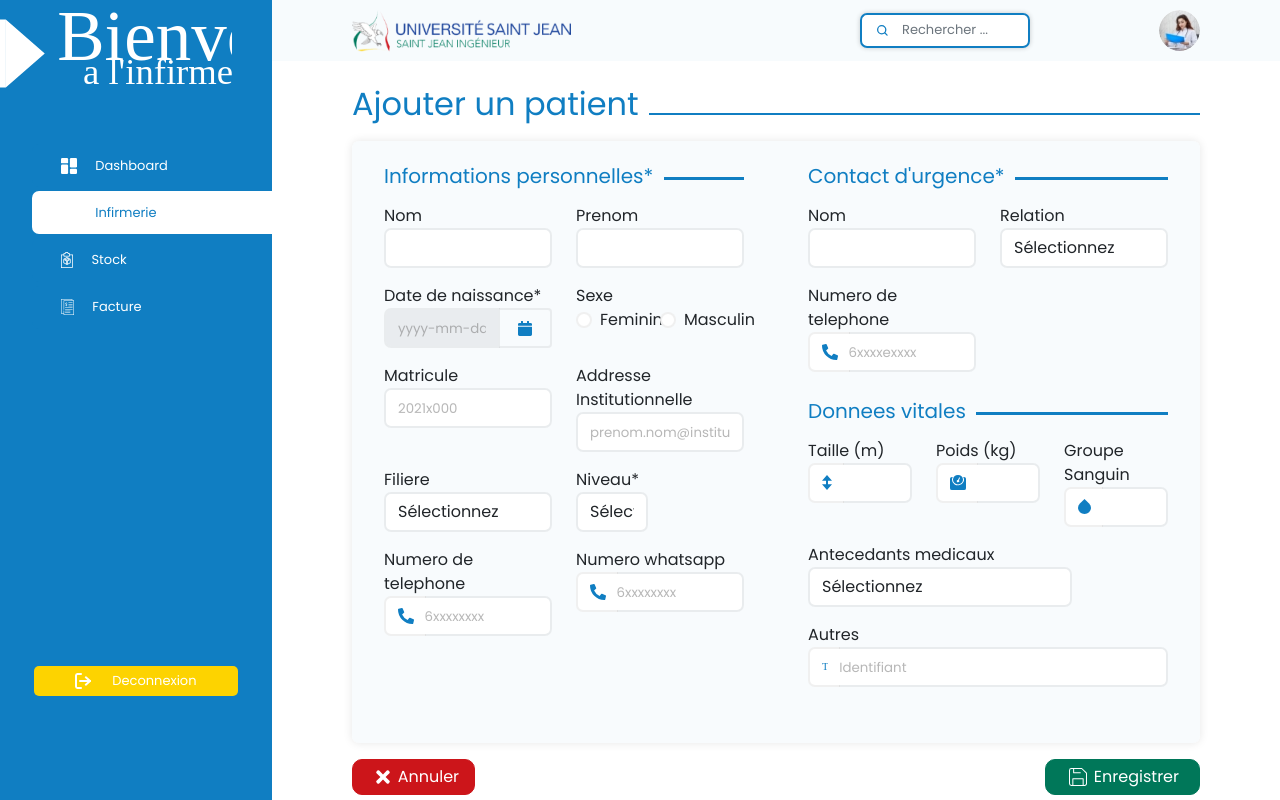
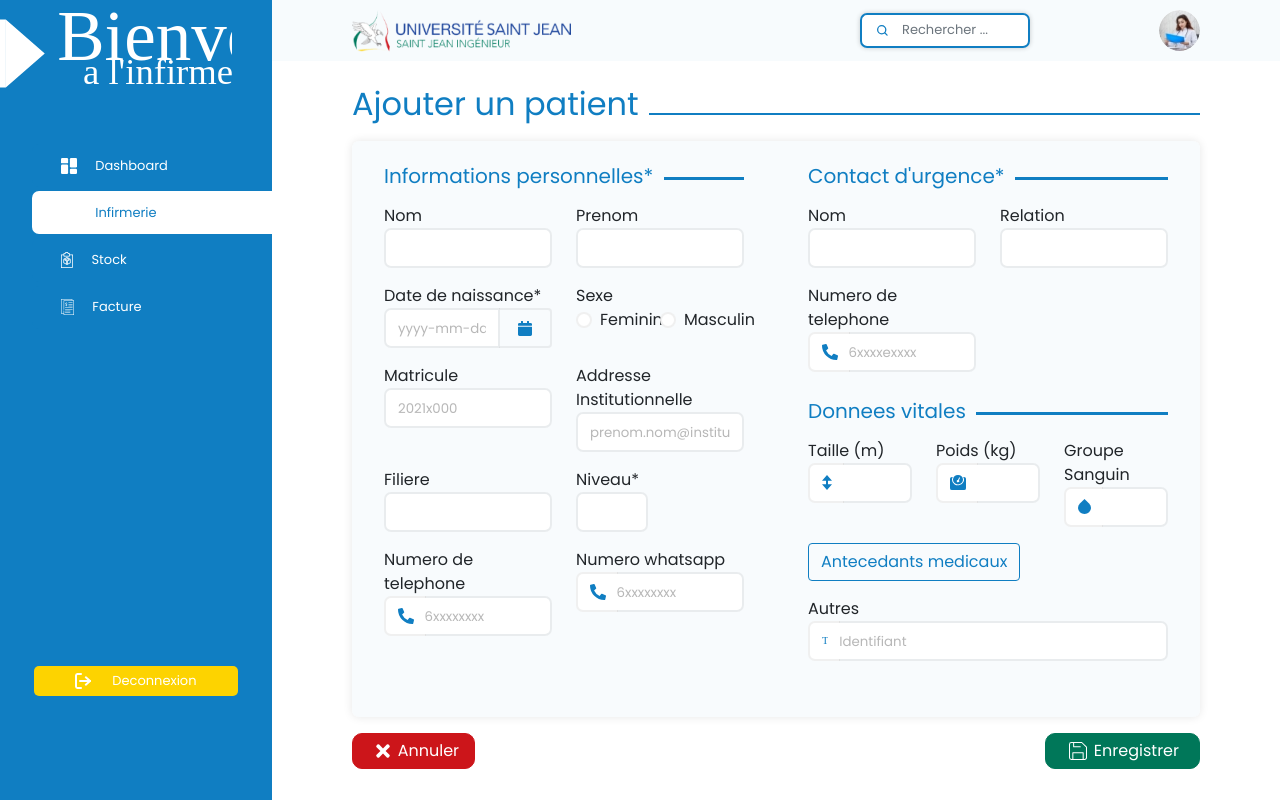
Before and after one commit to jerry694/infirmerie-front, an Angular app: page /patient/creer in a window 1280 px wide. Built offline with nearby package versions, Linux system fonts and the light colour scheme.

Commit message:
enregistrer un etudiant

```diff
--- a/src/app/Patients/creer-patient/creer-patient.component.html
+++ b/src/app/Patients/creer-patient/creer-patient.component.html
@@ -13,7 +13,7 @@
         <hr class="flex-grow-1 text-primary">
     </div>
     <div>
-        <form action="">
+        <form action="" (ngSubmit)="etudiantform()">
             <div class="form-container">
                 <div class="gauche">
                     <div class="d-flex align-items-end mb-2">
@@ -23,19 +23,19 @@
                     <div class="row mb-3">
                         <div class="form-group col-md-6">
                             <label>Nom</label>
-                            <input type="text" class="form-control ">
+                            <input type="text"[(ngModel)]="etudiant.nom" class="form-control "id="nom" name="nom">
                         </div>
                         <div class="form-group col-md-6 ">
                             <label>Prenom</label>
-                            <input type="text" class="form-control">
+                            <input type="text"[(ngModel)]="etudiant.prenom" class="form-control" id="prenom" name="prenom">
                         </div>
                     </div>
                     <div class="row mb-3">
                         <div class="form-group col-md-6">
                             <label>Date de naissance*</label>
                             <div class="input-group">
-                                <input disabled class="form-control" placeholder="yyyy-mm-dd" name="dateNaissance"
-                                    ngbDatepicker #d="ngbDatepicker" />
+                                <input class="form-control" placeholder="yyyy-mm-dd" name="dateNaissance"
+                                    ngbDatepicker #d="ngbDatepicker"[(ngModel)]="etudiant.dateDeNaissance" id="dateDeNaissance" name="dateDeNaissance">
                                 <button class="btn btn-calendar" (click)="d.toggle()" type="button">
                                     <img src="../../../assets/img/calendrier.svg" alt="">
                                 </button>
@@ -46,11 +46,11 @@
                             <label>Sexe</label>
                             <div class="row m-0">
                                 <div class="form-check col-6">
-                                    <input class="form-check-input" type="radio" name="radio" value="Feminin">
+                                    <input class="form-check-input" type="radio" [(ngModel)]="etudiant.sexe" value="Feminin"id="sexe" name="sexe">
                                     <label class="form-check-label">Feminin</label>
                                 </div>
                                 <div class="form-check  col-6">
-                                    <input class="form-check-input" type="radio" name="radio" value="Masculin">
+                                    <input class="form-check-input" type="radio" [(ngModel)]="etudiant.sexe" value="Masculin"id="sexe" name="sexe">
                                     <label class="form-check-label">Masculin</label>
                                 </div>
                             </div>
@@ -59,18 +59,18 @@
                     <div class="row mb-3">
                         <div class="form-group col-md-6">
                             <label>Matricule</label>
-                            <input type="text" class="form-control " placeholder="2021x000">
+                            <input type="text" class="form-control " placeholder="2021x000"[(ngModel)]="etudiant.matricule" id="matricule" name="matricule">
                         </div>
                         <div class="form-group col-md-6">
                             <label>Addresse
                                 Institutionnelle</label>
-                            <input type="text" class="form-control " placeholder="prenom.nom@institutsaintjean.org">
+                            <input type="text" class="form-control " placeholder="prenom.nom@institutsaintjean.org" [(ngModel)]="etudiant.email" id="email" name="email">
                         </div>
                     </div>
                     <div class="row mb-3">
                         <div class="form-group col-md-6">
                             <label>Filiere</label>
-                            <select class="form-control ">
+                            <select class="form-control "[(ngModel)]="etudiant.filiere" name="filiere">
                                 <option disabled selected>Sélectionnez</option>
                                 <option value="Ingenieur Generaliste">Ingenieur Generaliste</option>
                                 <option value="ISI">ISI</option>
@@ -83,7 +83,7 @@
                         </div>
                         <div class="form-group col-md-3">
                             <label>Niveau*</label>
-                            <select class="form-control ">
+                            <select class="form-control "[(ngModel)]="etudiant.niveau" name="niveau">
                                 <option disabled selected>Sélectionnez une option...</option>
                                 <option value="1">1</option>
                                 <option value="2">2</option>
@@ -101,7 +101,7 @@
                                     <span class="input-group-text igt"><img src="../../../assets/img/phone.svg"
                                             alt=""></span>
                                 </div>
-                                <input type="text" class="form-control fc" placeholder="6xxxxxxxx" name="name">
+                                <input type="text" class="form-control fc" placeholder="6xxxxxxxx" [(ngModel)]="etudiant.numeroDeTelephone"id="numeroDeTelephone" name="numeroDeTelephone">
                             </div>
                         </div>
                         <div class="form-group col-6">
@@ -111,7 +111,7 @@
                                     <span class="input-group-text igt"><img src="../../../assets/img/phone.svg"
                                             alt=""></span>
                                 </div>
-                                <input type="text" class="form-control fc" placeholder="6xxxxxxxx" name="name">
+                                <input type="text" class="form-control fc" placeholder="6xxxxxxxx" [(ngModel)]="etudiant.numeroWhatsapp" id="numeroWhatsapp" name="numeroWhatsapp">
                             </div>
                         </div>
                     </div>
@@ -124,15 +124,15 @@
                     <div class="row mb-3">
                         <div class="form-group col-md-6">
                             <label>Nom</label>
-                            <input type="text" class="form-control ">
+                            <input type="text" class="form-control " [(ngModel)]="etudiant.nomContactUrgence" id="nomContactUrgence" name="nomContactUrgence">
                         </div>
                         <div class="form-group col-md-6">
                             <label>Relation</label>
-                            <select class="form-control placeH">
+                            <select class="form-control placeH"[(ngModel)]="etudiant.relationContactUrgence" name="relationContactUrgence">
                                 <option disabled selected>Sélectionnez</option>
-                                <option value="">xxxxxxx</option>
-                                <option value="">xxxxxxx</option>
-                                <option value="">xxxxxxx</option>
+                                <option [ngValue]="">xxxxxxx</option>
+                                <option [ngValue]="">xxxxxxx</option>
+                                <option [ngValue]="'go'">xxxxxxx</option>
                             </select>
                         </div>
                     </div>
@@ -144,7 +144,7 @@
                                     <span class="input-group-text igt"><img src="../../../assets/img/phone.svg"
                                             alt=""></span>
                                 </div>
-                                <input type="text" class="form-control fc" placeholder="6xxxxexxxx" name="name">
+                                <input type="text" class="form-control fc" placeholder="6xxxxexxxx" [(ngModel)]="etudiant.numeroDeTelephoneUrgence"id="numeroDeTelephoneUrgence" name="numeroDeTelephoneUrgence">
                             </div>
                         </div>
                     </div>
@@ -160,7 +160,7 @@
                                     <span class="input-group-text igt"><img src="../../../assets/img/taille.svg"
                                             alt=""></span>
                                 </div>
-                                <input type="text" class="form-control fc" name="taille">
+                                <input type="text" class="form-control fc" [(ngModel)]="etudiant.taille" id="taille" name="taille">
                             </div>
                         </div>
                         <div class="form-group col-md-4">
@@ -170,7 +170,7 @@
                                     <span class="input-group-text igt"><img src="../../../assets/img/poids.svg"
                                             alt=""></span>
                                 </div>
-                                <input type="text" class="form-control fc" name="Poids">
+                                <input type="text" class="form-control fc"[(ngModel)]="etudiant.poids" id="poids" name="poids">
                             </div>
                         </div>
                         <div class="form-group col-md-4">
@@ -180,7 +180,7 @@
                                     <span class="input-group-text igt"><img src="../../../assets/img/sang.svg"
                                             alt=""></span>
                                 </div>
-                                <select class="form-control fc text-center">
+                                <select class="form-control fc text-center"[(ngModel)]="etudiant.groupeSanguin" name="groupeSanguin">
                                     <option disabled selected> </option>
                                     <option value="A">A</option>
                                     <option value="B">B</option>
@@ -192,14 +192,21 @@
 
                     </div>
                     <div class="row mb-3">
-                        <div class="form-group col-md-9">
-                            <label>Antecedants medicaux</label>
-                            <select class="form-control ">
-                                <option disabled selected>Sélectionnez</option>
-                                <option value="">Small select</option>
-                                <option value="">Small select</option>
-                                <option value="">Small select</option>
-                            </select>
+                        <div class="form-group col-md-9 " [class.show]="isDropdownOpen">
+
+                            <button type="button" (click)="toggleDropdown()" class="btn btn-outline-primary me-2"
+                                id="dropdownManual">
+                                Antecedants medicaux
+                            </button>
+                            <div class="dropdown-menu" [class.show]="isDropdownOpen" aria-labelledby="dropdownManual">
+                                <div *ngFor="let antecedants of antecedentItems">
+                                    <label class="dropdown-item">
+                                        <input type="checkbox" [(ngModel)]="etudiant.antecedantMedicaux" name="antecedantMedicaux"
+                                            (change)="toggleItemSelection(antecedants)">
+                                        {{ antecedants.name }}
+                                    </label>
+                                </div>
+                            </div>
                         </div>
                     </div>
                     <div class="row">
@@ -210,7 +217,7 @@
                                     <span class="input-group-text igt"><img src="../../../assets/img/autres.svg"
                                             alt=""></span>
                                 </div>
-                                <input type="text" class="form-control fc" placeholder="Identifiant" name="name">
+                                <input type="text" class="form-control fc" placeholder="Identifiant" name="name"id="" name="">
                             </div>
                         </div>
                     </div>
--- a/src/app/Patients/creer-patient/creer-patient.component.ts
+++ b/src/app/Patients/creer-patient/creer-patient.component.ts
@@ -1,4 +1,6 @@
 import { Component } from '@angular/core';
+import { Etudiant } from 'src/app/etudiant';
+import { EtudiantsService } from 'src/app/services/etudiants.service';
 
 @Component({
   selector: 'app-creer-patient',
@@ -6,5 +8,47 @@ import { Component } from '@angular/core';
   styleUrls: ['./creer-patient.component.scss']
 })
 export class CreerPatientComponent {
-model : any;
+  etudiant: Etudiant = new Etudiant();
+  isDropdownOpen = false;
+
+  constructor(private etudiantservice: EtudiantsService) { }
+
+  etudiantform() {
+    // Récupérer id_Infirmiere depuis le localStorage
+    const idInfirmiere = localStorage.getItem('id_infirmiere');
+
+    // Vérifier si l'id_Infirmiere est valide
+    if (!idInfirmiere) {
+      console.error('id_Infirmiere non trouvé dans le localStorage.');
+      return;
+    }
+
+    this.etudiantservice.etudiants(this.etudiant, idInfirmiere).subscribe(
+      data => {
+        alert("Enregistrement réussi !");
+        //redirection ici
+      },
+      error => {
+        alert("Erreur lors de l'enregistrement.");
+      }
+    );
+  }
+
+  antecedentItems = [
+    { id: 1, name: 'Option 1', selected: true },
+    { id: 2, name: 'Option 2', selected: false },
+    { id: 3, name: 'Option 3', selected: false },
+  ];
+
+  toggleItemSelection(item: any): void {
+    item.selected = !item.selected;
+  }
+
+  isItemSelected(item: any): boolean {
+    return item.selected;
+  }
+
+  toggleDropdown(): void {
+    this.isDropdownOpen = !this.isDropdownOpen;
+  }
 }
--- /dev/null
+++ b/src/app/etudiant.ts
@@ -0,0 +1,21 @@
+export class Etudiant {
+    matricule!: string;
+    nom!: string;
+    nomContactUrgence!: string;
+    relationContactUrgence!: string;
+    prenom!: string;
+    sexe!: string;
+    dateDeNaissance!: string;
+    numeroDeTelephone!: number;
+    numeroDeTelephoneUrgence!: number;
+    numeroWhatsapp!: number;
+    email!: string;
+    classe!: string;
+    poids!: number;
+    taille!: number;
+    groupeSanguin!: string;
+    autres!: string;
+    filiere!: string;
+    niveau!: string;
+    antecedantMedicaux!: number[]; // Attribut antecedantMedicaux, si nécessaire
+}
```
Also changed, not shown: src/app/authentification/authentification.component.ts (+0 -7 lines), src/app/services/etudiants.service.ts (added, +34 -0 lines), src/app/antecedantMedicaux.ts (added), src/app/user.ts (line endings or trailing spaces).
